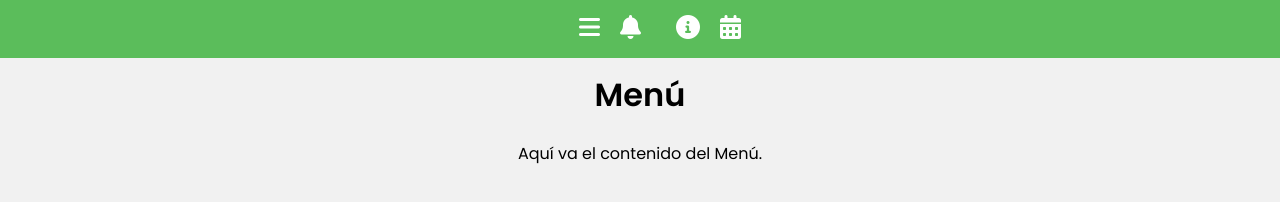
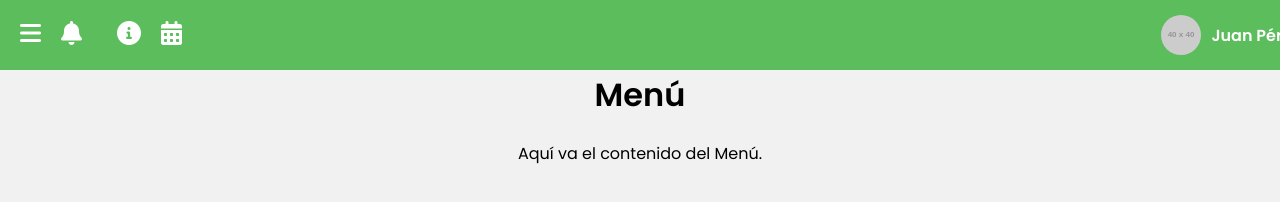
Before and after one commit to MCStellarProduction/8-3_web, a plain HTML site: page uidd/token-102/aaddss12345/home-page.html in a window 1280 px wide. Drawn offline with Linux system fonts and the light colour scheme; placeholder pictures from the web are drawn by us.

Commit message:
Update home-page.html

```diff
--- a/uidd/token-102/aaddss12345/home-page.html
+++ b/uidd/token-102/aaddss12345/home-page.html
@@ -18,12 +18,12 @@
       overflow-x: hidden;
     }
 
-    /* Estilos para la barra de navegación */
+    /* Barra de navegación */
     .navbar {
       background-color: #5bbd5b;
       padding: 15px 20px;
       display: flex;
-      justify-content: center; /* Centra los iconos */
+      justify-content: space-between; /* Distribuir el espacio entre los iconos y el perfil */
       align-items: center;
       position: fixed;
       top: 0;
@@ -35,8 +35,7 @@
     .navbar .nav-icons {
       display: flex;
       gap: 20px;
-      justify-content: center; /* Asegura que los iconos estén centrados */
-      width: 100%;
+      align-items: center; /* Alinea los iconos al centro verticalmente */
     }
 
     .navbar .nav-icons i {
@@ -48,6 +47,25 @@
 
     .navbar .nav-icons i:hover {
       transform: scale(1.1);
+    }
+
+    /* Perfil de usuario */
+    .profile {
+      display: flex;
+      align-items: center;
+      gap: 10px;
+      color: white;
+    }
+
+    .profile img {
+      width: 40px;
+      height: 40px;
+      border-radius: 50%;
+    }
+
+    .profile .username {
+      font-size: 16px;
+      font-weight: 600;
     }
 
     /* Secciones específicas para cada icono */
@@ -121,11 +139,18 @@
 
   <!-- Barra de navegación -->
   <div class="navbar">
+    <!-- Iconos de navegación -->
     <div class="nav-icons">
       <a href="javascript:void(0)" onclick="showSection('menu')"><i class="fas fa-bars menu-icon" title="Menú"></i></a>
       <a href="javascript:void(0)" onclick="showSection('notificaciones')"><i class="fas fa-bell notification-icon" title="Notificaciones"></i></a>
       <a href="javascript:void(0)" onclick="showSection('informacion')"><i class="fas fa-info-circle info-icon" title="Información"></i></a>
       <a href="javascript:void(0)" onclick="showSection('calendario')"><i class="fas fa-calendar-alt calendar-icon" title="Calendario"></i></a>
+    </div>
+
+    <!-- Foto de perfil y nombre -->
+    <div class="profile">
+      <img src="https://via.placeholder.com/40" alt="Foto de Perfil">
+      <span class="username">Juan Pérez</span>
     </div>
   </div>
 
```
